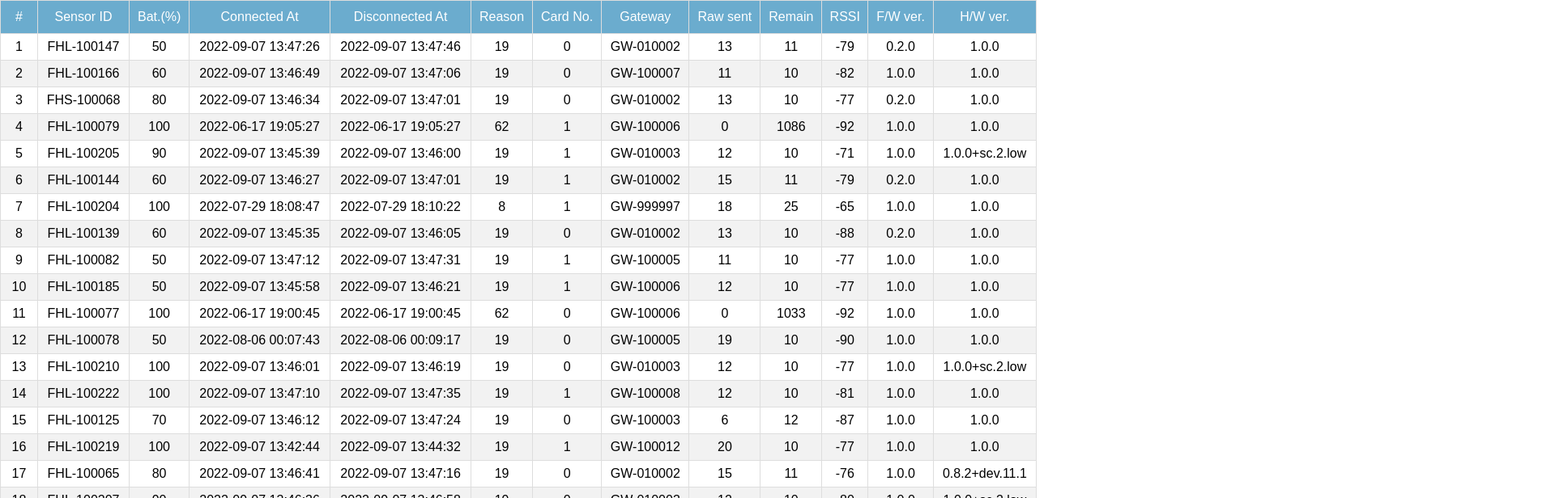
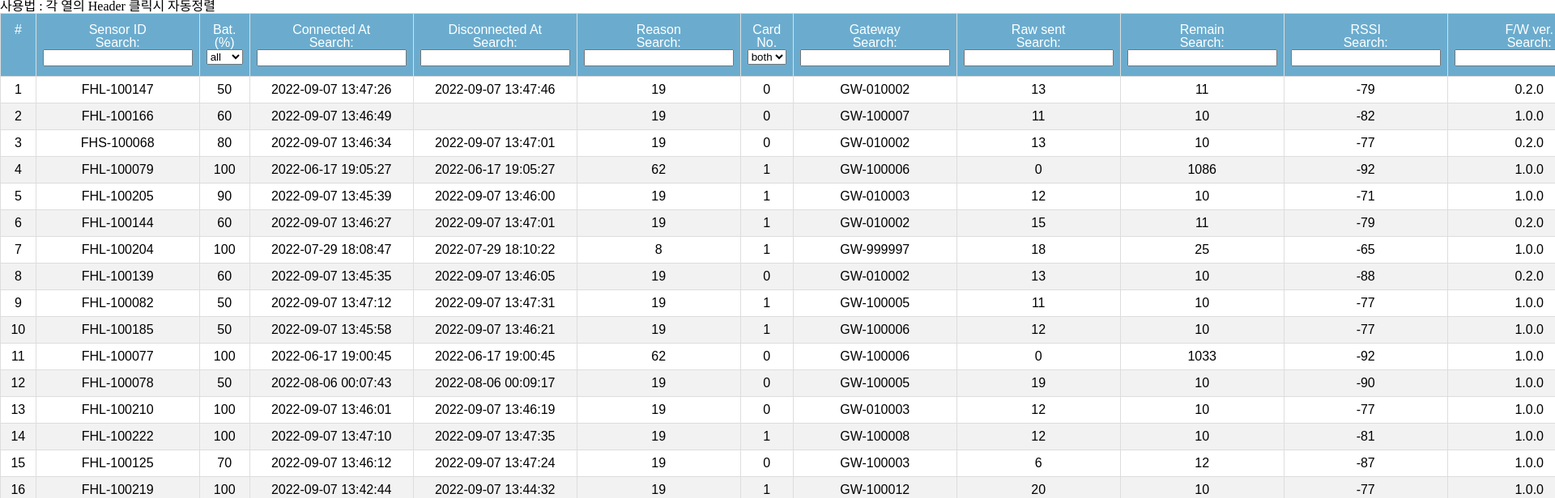
Before and after one commit to maketheworldwise/sensor-admin-react-bodit, a React (Create React App) app: page /sensor in a window 1280 px wide. Shown: the top 616 px of the page at 81% size, 1920 px wide, since content can reach past the window. Built offline with nearby package versions, Linux system fonts and the light colour scheme; what chartjs-plugin-zoom would draw is missing.

Commit message:
Feature/filter (#12)
* feature/filter globalfilter기능 삭제 후 각 열에 filter기능 추가

* 필터링 기능

* feature/fiter

```diff
--- a/public/mocks/sensor/sensor-info-list.json
+++ b/public/mocks/sensor/sensor-info-list.json
@@ -22,7 +22,7 @@
       "fwVer": "1.0.0",
       "batLvl": 60,
       "connAt": "2022-09-07 13:46:49",
-      "disconnAt": "2022-09-07 13:47:06",
+      "disconnAt": null,
       "disconnReason": 19,
       "rawSentCnt": 11,
       "connGW": "GW-100007",
--- /dev/null
+++ b/src/Components/Filter/ColumnFilter.js
@@ -0,0 +1,12 @@
+export default function ColumnFilter({ column }) {
+  const { filterValue, setFilter } = column;
+  return (
+    <span>
+      Search: {''}
+      <input
+        value={filterValue || ''}
+        onChange={e => setFilter(e.target.value)}
+      />
+    </span>
+  );
+}
--- /dev/null
+++ b/src/Components/Filter/SectionFilter.js
@@ -0,0 +1,43 @@
+import { useState } from 'react';
+
+export default function SectionFilter({ column }) {
+  let optionList;
+  //console.log('test', column.accessor);
+  column.Header === 'Bat.(%)'
+    ? (optionList = [
+        ['', 'all'],
+        ['100', '100'],
+        ['90', '90'],
+        ['80', '80'],
+        ['70', '70'],
+        ['60', '60'],
+        ['50', '50'],
+        ['40', '40'],
+        ['30', '30'],
+        ['20', '20'],
+      ])
+    : (optionList = [
+        ['', 'both'],
+        ['0', '0'],
+        ['1', '1'],
+      ]);
+
+  const { setFilter } = column;
+  const selectOption = e => {
+    setFilter(e.target.value);
+  };
+
+  return (
+    <>
+      <select onChange={selectOption}>
+        {optionList.map(optionValue => {
+          return (
+            <option key={optionValue[0]} value={optionValue[0]}>
+              {optionValue[1]}
+            </option>
+          );
+        })}
+      </select>
+    </>
+  );
+}
--- a/src/Pages/Sensor/Sensor.js
+++ b/src/Pages/Sensor/Sensor.js
@@ -1,5 +1,6 @@
 import { useEffect, useMemo, useState } from 'react';
-import { useSortBy, useTable } from 'react-table';
+import { useSortBy, useTable, useFilters } from 'react-table'; //useFilter 추가
+import ColumnFilter from '../../Components/Filter/ColumnFilter';
 import { getSensorList } from './Api';
 import { COLUMNS } from './columns';
 
@@ -7,6 +8,13 @@ import styles from './Sensor.module.scss';
 
 function Sensor() {
   const columns = useMemo(() => COLUMNS, []);
+
+  const defaultFilterColumn = useMemo(() => {
+    return {
+      Filter: ColumnFilter,
+    };
+  }, []);
+
   const [data, setData] = useState([]);
   useEffect(() => {
     getSensorList().then(json => setData(json));
@@ -16,7 +24,9 @@ function Sensor() {
     {
       columns: columns,
       data: data,
+      defaultColumn: defaultFilterColumn,
     },
+    useFilters, //열에대한 search 기능
     useSortBy
   );
 
@@ -25,6 +35,8 @@ function Sensor() {
 
   return (
     <div className={styles.sensor_container}>
+      사용법 : 각 열의 Header 클릭시 자동정렬
+      {/* <GlobalFilter filter={globalFilter} setFilter={setGlobalFilter} /> */}
       <table {...getTableProps()}>
         <thead>
           {headerGroups.map(headerGroup => {
@@ -36,6 +48,9 @@ function Sensor() {
                       {...column.getHeaderProps(column.getSortByToggleProps())}
                     >
                       {column.render('Header')}
+                      <div>
+                        {column.canFilter ? column.render('Filter') : null}
+                      </div>
                       <span>
                         {column.isSorted
                           ? column.isSortedDesc
--- a/src/Pages/Sensor/columns.js
+++ b/src/Pages/Sensor/columns.js
@@ -1,8 +1,11 @@
+import SectionFilter from '../../Components/Filter/SectionFilter';
+
 export const COLUMNS = [
   {
     Header: '#',
     id: 'index',
     accessor: (_row, i) => i + 1,
+    disableFilters: true,
   },
   {
     Header: 'Sensor ID',
@@ -11,6 +14,7 @@ export const COLUMNS = [
   {
     Header: 'Bat.(%)',
     accessor: 'shadow.batLvl',
+    Filter: SectionFilter,
   },
   {
     Header: 'Connected At',
@@ -27,6 +31,7 @@ export const COLUMNS = [
   {
     Header: 'Card No.',
     accessor: 'shadow.connCardNum',
+    Filter: SectionFilter,
   },
   {
     Header: 'Gateway',
```
